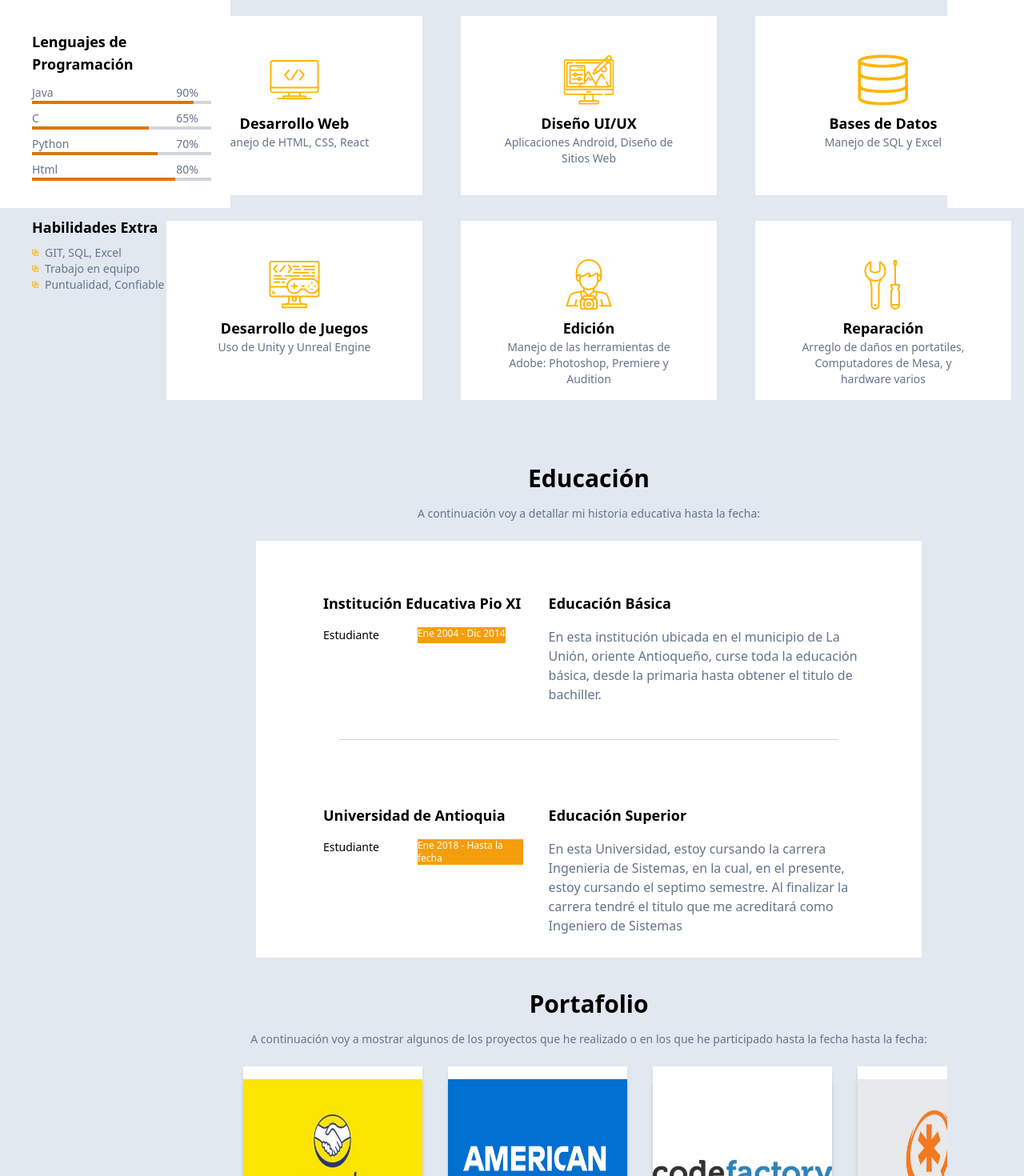
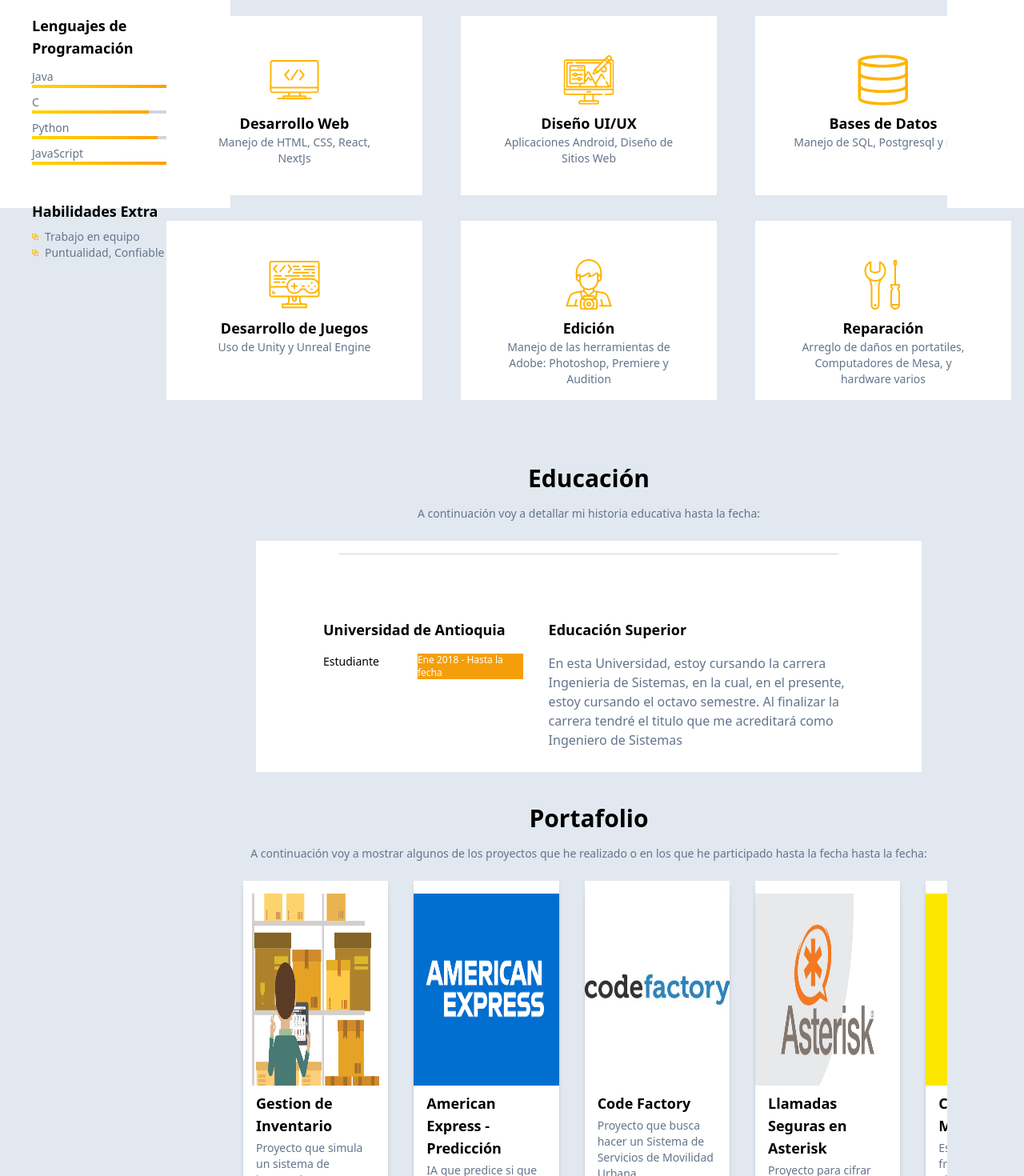
Before and after one commit to ricardoosorioc/proyecto-hoja-de-vida, a Next.js app: page / in a window 1280 px wide. Shown: the part 540-2010 px from the top of the page at 80% size. Built offline with nearby package versions, Linux system fonts and the light colour scheme.

Commit message:
Correcciones

```diff
--- /dev/null
+++ b/components/DialogHireMe.tsx
@@ -0,0 +1,57 @@
+import React, { useState } from 'react';
+import Button from '@mui/material/Button';
+import Dialog from '@mui/material/Dialog';
+import DialogTitle from '@mui/material/DialogTitle';
+import DialogContent from '@mui/material/DialogContent';
+import DialogContentText from '@mui/material/DialogContentText';
+import DialogActions from '@mui/material/DialogActions';
+import { makeStyles } from '@mui/styles';
+import 'tailwindcss/tailwind.css';
+
+interface DialogHireMeProps {
+  isOpen: boolean;
+  handleClose: () => void;
+  text1: string;
+  text2: string;
+  textbutton: string;
+  emailRecipient: string; // Nuevo prop para el destinatario del correo
+}
+
+const useStyles = makeStyles((theme) => ({
+  customDialog: {
+    backgroundColor: 'orange',
+  },
+}));
+
+const DialogHireMe: React.FC<DialogHireMeProps> = ({ isOpen, handleClose, text1, text2, textbutton, emailRecipient }) => {
+  const classes = useStyles();
+
+  const handleSendEmail = () => {
+    window.location.href = `mailto:${emailRecipient}?subject=Oferta de trabajo`;
+  };
+
+  return (
+    <Dialog
+      open={isOpen}
+      onClose={handleClose}
+      classes={{ paper: classes.customDialog }}
+    >
+      <DialogTitle className='text-2xl text-center font-bold'>{text1}</DialogTitle>
+      <DialogContent>
+        <DialogContentText className='font-semibold text-center'>
+          {text2}
+        </DialogContentText>
+      </DialogContent>
+      <DialogActions>
+        <Button onClick={handleSendEmail} color="secondary">
+          {textbutton}
+        </Button>
+        <Button onClick={handleClose} color="primary">
+          Cerrar
+        </Button>
+      </DialogActions>
+    </Dialog>
+  );
+};
+
+export { DialogHireMe };
--- a/components/KnowlwdgeCard.tsx
+++ b/components/KnowlwdgeCard.tsx
@@ -9,7 +9,7 @@ interface KnowledgeCardProps {
 const KnowledgeCard: React.FC<KnowledgeCardProps> = ({ iconPath, text1, text2,
   }) => {
     return (
-      <div className="flex flex-col items-center bg-white w-80 h-56 py-12 px-12 mx-6 my-4">
+      <div className="knowledge-card flex flex-col items-center bg-white w-80 h-56 py-12 px-12 mx-6 my-4 transform transition-all duration-300 ease-in-out hover:scale-110 hover:shadow-lg">
         <img src={iconPath} alt="Icono" className=" w-16 h-16 mb-2 text-orange-900" />
         <p className="text-center text-lg font-semibold">{text1}</p>
         <p className="text-center text-sm text-slate-500">{text2}</p>
--- a/components/PortfolioCard.tsx
+++ b/components/PortfolioCard.tsx
@@ -7,6 +7,8 @@ interface PortfolioCardProps {
     textoInferior: string;
     textoDialogoSuperior: string;
     textoDialogoInferior: string;
+    textoBoton: string;
+    linkGithub: string;
   }
 
 const PortfolioCard: React.FC<PortfolioCardProps> = ({
@@ -15,6 +17,8 @@ const PortfolioCard: React.FC<PortfolioCardProps> = ({
   textoInferior,
   textoDialogoSuperior,
   textoDialogoInferior,
+  textoBoton,
+  linkGithub
 }) => {
     const [openDialog, setOpenDialog] = useState(false);
 
@@ -26,7 +30,7 @@ const PortfolioCard: React.FC<PortfolioCardProps> = ({
       setOpenDialog(false);
     };
   return (
-    <div className="bg-white flex-col items-center shadow-md mx-4 mb-4 py-4 w-80 h-96">
+    <div className="bg-white flex-col items-center shadow-md mx-4 mb-4 py-4 w-80 h-96 transform transition-all duration-300 ease-in-out hover:scale-110 hover:shadow-lg">
         <div className="bg-white flex-col items-center shadow-md min-w-full">
         {/* Imagen */}
         <img src={imagenSrc} alt="Imagen de la tarjeta" className="w-full h-60" />
@@ -44,7 +48,7 @@ const PortfolioCard: React.FC<PortfolioCardProps> = ({
         >
             Saber Mas +
         </button>
-        <DialogMain isOpen={openDialog} handleClose={handleCloseDialog} text1={textoDialogoSuperior} text2={textoDialogoInferior} />
+        <DialogMain isOpen={openDialog} handleClose={handleCloseDialog} text1={textoDialogoSuperior} text2={textoDialogoInferior} textbutton={textoBoton} externalLink={linkGithub} />
 
         </div>
     </div>
--- a/components/PresentationPanel.tsx
+++ b/components/PresentationPanel.tsx
@@ -1,6 +1,6 @@
 import React, { useState} from 'react';
 import { ButtonHireMe } from './ButtonHireMe';
-import { DialogMain } from './DialogMain';
+import { DialogHireMe } from './DialogHireMe';
 
 const PresentationPanel = () => {
   const [openDialog, setOpenDialog] = useState(false);
@@ -19,8 +19,8 @@ const PresentationPanel = () => {
         <p className=" text-5xl text-amber-600 font-bold mb-7">Ingeniero de Sistemas</p>
         <p className=" font-light text-slate-500 mb-7 text-base">Soy un estudiante universitario apasionado por la Ingeniería de Sistemas, <br></br> próximo a graduarme con una sólida formación técnica y habilidades interpersonales.<br></br> Mi enfoque se ha centrado en el desarrollo de soluciones tecnológicas prácticas, la gestión de proyectos <br></br> y la resolución de problemas en el ámbito de la tecnología de la información.</p>
         <ButtonHireMe onClick={handleOpenDialog}/>
-        <DialogMain isOpen={openDialog} handleClose={handleCloseDialog} text1='Tomó la desición correcta!' text2='Gracias por depositarme su confianza, sientase libre de contactarme por cualquier medio que disponga.
-          Espero que podamos lograr cosas grandiosas juntos. No se arrepentirá.' />
+        <DialogHireMe isOpen={openDialog} handleClose={handleCloseDialog} text1='Tomó la desición correcta!' text2='Gracias por depositarme su confianza, sientase libre de contactarme por cualquier medio que disponga.
+          Espero que podamos lograr cosas grandiosas juntos. No se arrepentirá.' textbutton='ESCRÍBEME' emailRecipient='rocba1419@gmail.com' />
       </div>
       <div className='flex items-center mr-12'>
         <img src="/images/portada.jpg" alt="Imagen" className=" w-80 h-96" />
--- a/components/ProgressBar.tsx
+++ b/components/ProgressBar.tsx
@@ -7,22 +7,34 @@ interface ProgressBarProps {
 }
 
 const ProgressBar: React.FC<ProgressBarProps> = ({ progress, textLeft, textRight }) => {
+  const getColor = (percent: number) => {
+    const colorFrom = '#FFD700'; // Amarillo
+    const colorTo = '#FF8C00'; // Naranja oscuro
+
+    // Calcula el color intermedio basado en el progreso
+    const r = Math.floor(parseInt(colorFrom.slice(1, 3), 16) * (1 - percent / 100) + parseInt(colorTo.slice(1, 3), 16) * (percent / 100));
+    const g = Math.floor(parseInt(colorFrom.slice(3, 5), 16) * (1 - percent / 100) + parseInt(colorTo.slice(3, 5), 16) * (percent / 100));
+    const b = Math.floor(parseInt(colorFrom.slice(5, 7), 16) * (1 - percent / 100) + parseInt(colorTo.slice(5, 7), 16) * (percent / 100));
+
+    return `rgb(${r},${g},${b})`;
+  };
+
   const progressStyle = {
     width: `${progress}%`,
+    background: `linear-gradient(to right, ${getColor(0)}, ${getColor(progress)})`,
   };
 
   return (
     <div className="relative flex flex-col justify-center py-1">
       <div className="flex flex-row w-auto justify-between">
         <span className=' text-sm text-slate-500'>{textLeft}</span>
-            <span className=' text-sm text-slate-500 '>{textRight}</span>
+        <span className=' text-sm text-slate-500'>{textRight}</span>
       </div>
       <div className="bg-gray-300 h-1 w-56">
-        <div className=" bg-amber-600 h-full " style={progressStyle}></div>
+        <div className="h-full" style={progressStyle}></div>
       </div>
-
     </div>
   );
-}
+};
 
-export {ProgressBar};
+export { ProgressBar };
--- a/pages/index.tsx
+++ b/pages/index.tsx
@@ -1,7 +1,6 @@
 import React from "react";
 
-import { ImFacebook } from "react-icons/im";
-import { AiFillInstagram, AiFillLinkedin, AiFillGithub } from "react-icons/ai"; // Importa los íconos que desees
+import { AiFillLinkedin, AiFillGithub } from "react-icons/ai"; // Importa los íconos que desees
 import { ButtonIcon } from "@/components/ButtonIcon";
 import { ProfileCard } from "@/components/ProfileCard";
 import { ContactData } from "@/components/ContactData";
@@ -12,10 +11,14 @@ import { HeaderMain } from "@/components/HeaderMain";
 import { KnowledgeCard } from "@/components/KnowlwdgeCard";
 import { EducationCard } from "@/components/EducationCard";
 import { PortfolioCard } from "@/components/PortfolioCard";
+import Head from "next/head";
 
 const Home = () => {
   return (
     <div className=" bg-slate-200 h-full flex-row overflow-x-hidden ">
+      <Head>
+        <title>Hoja de Vida</title>
+      </Head>
       <aside className=" bg-white w-72 flex flex-col h-screen fixed top-0 left-0">
         <div className=" my-12">
           <ProfileCard />
@@ -33,11 +36,6 @@ const Home = () => {
             rightText="rocba1419@gmail.com"
             rightTextColor="white"
           />
-          <ContactData
-            leftText="Disponibilidad"
-            rightText="Disponible"
-            rightTextColor="green-500"
-          />
         </div>
         <div className="gray-line" />
         <div className="flex flex-col mx-10">
@@ -51,12 +49,11 @@ const Home = () => {
           <ProgressBar progress={90} textLeft="Java" textRight="90%" />
           <ProgressBar progress={65} textLeft="C" textRight="65%" />
           <ProgressBar progress={70} textLeft="Python" textRight="70%" />
-          <ProgressBar progress={80} textLeft="Html" textRight="80%" />
+          <ProgressBar progress={75} textLeft="JavaScript" textRight="75%" />
         </div>
         <div className=" gray-line" />
         <div className="flex flex-col mx-10">
           <span className="side-title">Habilidades Extra</span>
-          <IconText text="GIT, SQL, Excel" />
           <IconText text="Trabajo en equipo" />
           <IconText text="Puntualidad, Confiable" />
         </div>
@@ -77,7 +74,7 @@ const Home = () => {
               <KnowledgeCard
                 iconPath="/icons/webDev.svg" // Ruta al archivo SVG en la carpeta public
                 text1="Desarrollo Web"
-                text2="Manejo de HTML, CSS, React"
+                text2="Manejo de HTML, CSS, React, NextJs"
               />
               <KnowledgeCard
                 iconPath="/icons/uiuxIcon.svg" // Ruta al archivo SVG en la carpeta public
@@ -87,7 +84,7 @@ const Home = () => {
               <KnowledgeCard
                 iconPath="/icons/dataBaseIcon.svg" // Ruta al archivo SVG en la carpeta public
                 text1="Bases de Datos"
-                text2="Manejo de SQL y Excel"
+                text2="Manejo de SQL, Postgresql y Excel"
               />
             </div>
             <div className="flex flex-row justify-around">
@@ -115,14 +112,6 @@ const Home = () => {
             text2="A continuación voy a detallar mi historia educativa hasta la fecha:"
           />
           <div className=" bg-white flex-col  mx-8">
-            <EducationCard
-              textoSuperiorIzuierdo="Institución Educativa Pio XI"
-              textoInferiorIzquierdo="Estudiante"
-              textoInferiorDerecho="Ene 2004 - Dic 2014"
-              textoSuperiorDerecho="Educación Básica"
-              textoDebajoUno="En esta institución ubicada en el municipio de La Unión, oriente Antioqueño, curse toda la educación básica,
-            desde la primaria hasta obtener el titulo de bachiller."
-            />
             <div className="gray-line"></div>
             <EducationCard
               textoSuperiorIzuierdo="Universidad de Antioquia"
@@ -130,7 +119,7 @@ const Home = () => {
               textoInferiorDerecho="Ene 2018 - Hasta la fecha"
               textoSuperiorDerecho="Educación Superior"
               textoDebajoUno="En esta Universidad, estoy cursando la carrera Ingenieria de Sistemas, en la cual,
-              en el presente, estoy cursando el septimo semestre. Al finalizar la carrera tendré el titulo que me
+              en el presente, estoy cursando el octavo semestre. Al finalizar la carrera tendré el titulo que me
               acreditará como Ingeniero de Sistemas"
             />
           </div>
@@ -144,44 +133,64 @@ const Home = () => {
         <section className="flex flex-col overflow-x-auto">
           <div className=" flex flex-row overflow-y-hidden overflow-x-auto w-screen  mr-8">
             <PortfolioCard
-              imagenSrc="/images/Mercado-Libre.jpg"
-              textoSuperior="Clon de Mercado Libre"
-              textoInferior="Este es un clon del front de Mercado Libre en HTML y CSS"
-              textoDialogoSuperior="Solo el front"
-              textoDialogoInferior='Este front es estático y no tiene funcionalidades aun, pero en el futuro se conectara con un back. Sientase libre de verlo: "https://github.com/ricardoosorioc/MercadoLibreClon.git"'
+              imagenSrc="/images/gestion-de-inventario.png"
+              textoSuperior="Gestion de Inventario"
+              textoInferior="Proyecto que simula un sistema de inventario."
+              textoDialogoSuperior="Finalizado"
+              textoDialogoInferior="El proyecto tiene como objetivo desarrollar una aplicación web de administración de inventario. La aplicación permitirá a los usuarios gestionar materiales y movimientos de inventario, así como administrar usuarios con diferentes roles.
+               La web se construirá utilizando tecnologías como NextJS, React, y TailwindCSS, y se integrará con una base de datos en Supabase."
+              textoBoton="Ir a Github"
+              linkGithub="https://github.com/jalexisherrera/base-sistema-gestion-inventarios"
             />
             <PortfolioCard
               imagenSrc="/images/AExpress.jpg"
               textoSuperior="American Express - Predicción"
               textoInferior="IA que predice si que un cliente será moroso con su tarjeta de crédito en el futuro"
               textoDialogoSuperior="En curso"
-              textoDialogoInferior='¿Cómo saben los emisores de tarjetas que devolveremos lo que cobramos? La predicción del incumplimiento crediticio es fundamental para gestionar el riesgo en un negocio de préstamos al consumo. La predicción del incumplimiento crediticio permite a los prestamistas optimizar las decisiones crediticias, lo que conduce a una mejor experiencia del cliente y a una economía empresarial sólida.
-              Este proyecto actualmente esta en la fase de entrenamiento de la IA. Si desea, puede visitarlo: "https://github.com/ricardoosorioc/Proyecto_American_Express-Default_Prediction.git"'
+              textoDialogoInferior="¿Cómo saben los emisores de tarjetas que devolveremos lo que cobramos? La predicción del incumplimiento crediticio es fundamental para gestionar el riesgo en un negocio de préstamos al consumo. La predicción del incumplimiento crediticio permite a los prestamistas optimizar las decisiones crediticias, lo que conduce a una mejor experiencia del cliente y a una economía empresarial sólida.
+              Este proyecto actualmente esta en la fase de entrenamiento de la IA."
+              textoBoton="Ir a Github"
+              linkGithub="https://github.com/ricardoosorioc/Proyecto_American_Express-Default_Prediction.git"
             />
             <PortfolioCard
               imagenSrc="/images/code-factory.jpg"
               textoSuperior="Code Factory"
               textoInferior="Proyecto que busca hacer un Sistema de Servicios de Movilidad Urbana"
-              textoDialogoSuperior="En proceso"
+              textoDialogoSuperior="Finalizado"
               textoDialogoInferior="El principal objetivo del SSMU es enlazar la solicitud que hace un usuario de un servicio de transporte
-          con un conductor de un vehículo que acepta suplir la solicitud. Así se ofrece una nueva modalidad de
-          transporte público innovadora respecto a los servicios tradicionales de taxis de las grandes ciudades. Este es un proyecto que ocupa varias asignaturas de la carrera Ingeniería de Sistemas de la UdeA.
-           Link: https://github.com/CodeF-ctory2023 "
+              con un conductor de un vehículo que acepta suplir la solicitud. Así se ofrece una nueva modalidad de
+              transporte público innovadora respecto a los servicios tradicionales de taxis de las grandes ciudades. Este es un proyecto que ocupa varias asignaturas de la carrera Ingeniería de Sistemas de la UdeA."
+              textoBoton="Ir a Github"
+              linkGithub="https://github.com/CodeF-ctory2023"
             />
             <PortfolioCard
-              imagenSrc="/images/Asterisk.jpg"
+              imagenSrc="/images/asterisk.jpg"
               textoSuperior="Llamadas Seguras en Asterisk"
               textoInferior="Proyecto para cifrar llamadas telefónicas con Asterisk"
               textoDialogoSuperior="Completo"
               textoDialogoInferior='En las comunicaciones VoIP, es importante garantizar la seguridad y privacidad de las conversaciones. Para lograrlo, se utilizan técnicas de cifrado que protegen la confidencialidad de los datos transmitidos.
-          Para el desarrollo de este proyecto veremos la manera en la que podemos aprovisionar de seguridad y cifrado las llamadas realizadas entre extensiones IP. Puede ver la documentación en el siguiente link: "https://docs.google.com/document/d/1lkQleyS9b3XMPqH9H7Y62aETx77hS8RbgSYsGsMf8Kw/edit?usp=drive_link"'
+              Para el desarrollo de este proyecto veremos la manera en la que podemos aprovisionar de seguridad y cifrado las llamadas realizadas entre extensiones IP.'
+              textoBoton="Ir a la documentación"
+              linkGithub="https://docs.google.com/document/d/1lkQleyS9b3XMPqH9H7Y62aETx77hS8RbgSYsGsMf8Kw/edit?usp=drive_link"
+            />
+            <PortfolioCard
+              imagenSrc="/images/Mercado-Libre.jpg"
+              textoSuperior="Clon de Mercado Libre"
+              textoInferior="Este es un clon del front de Mercado Libre en HTML y CSS"
+              textoDialogoSuperior="Solo el front"
+              textoDialogoInferior='Este front es estático y no tiene funcionalidades aun, pero en el futuro se conectara con un back.'
+              textoBoton="Ir a Github"
+              linkGithub="https://github.com/ricardoosorioc/MercadoLibreClon.git"
+
             />
             <PortfolioCard
               imagenSrc="/images/android.jpg"
               textoSuperior="Aplicación de Cine"
               textoInferior="Proyecto que busca simular una app de un Cinema en Android"
-              textoDialogoSuperior="Ruta en busqueda"
-              textoDialogoInferior='El proyecto fue terminado, pero actualmente desconozco su ubicación. Puede observar los mockups de la app en el siguiente enlace: "https://drive.google.com/file/d/1uDhs2nA_4GGg5DzvaFstqrtVSxKqtLdb/view?usp=drive_link"'
+              textoDialogoSuperior="Finalizado"
+              textoDialogoInferior='Puede observarlo en el github.'
+              textoBoton="Ir a Github"
+              linkGithub="https://github.com/ricardoosorioc/CinemaPreview.git"
             />
           </div>
         </section>
@@ -193,14 +202,6 @@ const Home = () => {
       <aside className=" bg-white w-24 flex flex-col items-center py-6 h-screen fixed top-0 right-0">
         <div className="flex flex-col items-center">
           <span className=" font-bold">Links</span>
-          <ButtonIcon
-            link="https://www.facebook.com/ricardo.osoriocastro/?locale=es_ES"
-            icon={ImFacebook}
-          />
-          <ButtonIcon
-            link="https://www.instagram.com/ricardoosoriocastro/?igshid=OGQ5ZDc2ODk2ZA%3D%3D"
-            icon={AiFillInstagram}
-          />
           <ButtonIcon
             link="https://www.linkedin.com/in/ricardo-osorio-castro-56b741293"
             icon={AiFillLinkedin}
```
Also changed, not shown: components/DialogMain.tsx (+11 -1 lines), pages/_document.js (added, +22 -0 lines), public/images/gestion-de-inventario.png (added), 1 other file (tests, documents, lock files or other folders). Lines whose indentation alone changed are shown as unchanged.
